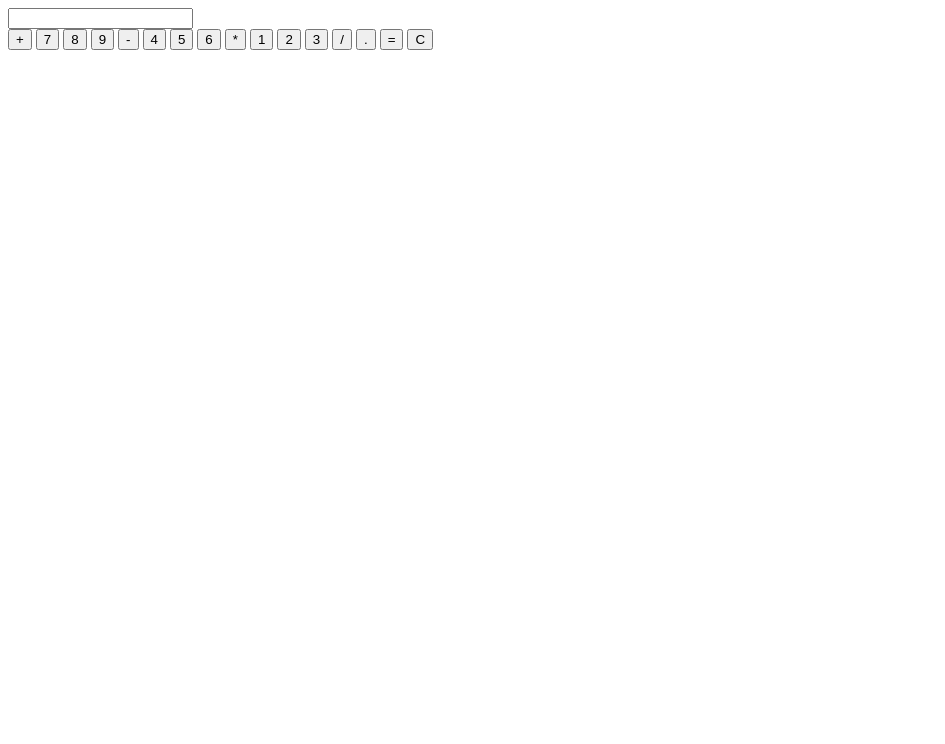
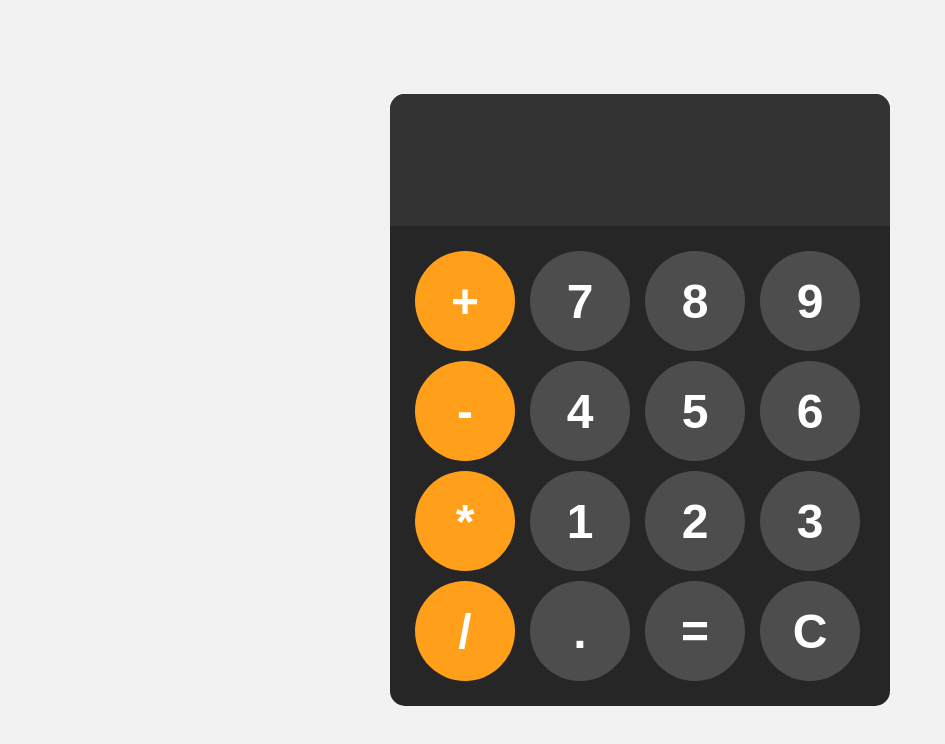
Before and after one commit to noobsterdev/The-Calculator, a plain HTML site: page index.html in a window 1280 px wide. Shown: the whole page, without its empty margins (0-945 px from the left). Drawn offline with Linux system fonts and the light colour scheme.

Commit message:
CSS setup

```diff
--- a/index.html
+++ b/index.html
@@ -4,30 +4,31 @@
     <meta charset="UTF-8">
     <meta name="viewport" content="width=device-width, initial-scale=1.0">
     <title>Document</title>
+    <link rel="stylesheet" href="styles.css">
 </head>
 <body>
     <div id="calculator">
         <input id="display" readonly>
         <div id="keys">
-            <button onclick="appendToDisplay('+')">+</button>
-            <button onclick="appendToDisplay('+')">7</button>
-            <button onclick="appendToDisplay('+')">8</button>
-            <button onclick="appendToDisplay('+')">9</button>
-            <button onclick="appendToDisplay('+')">-</button>
-            <button onclick="appendToDisplay('+')">4</button>
-            <button onclick="appendToDisplay('+')">5</button>
-            <button onclick="appendToDisplay('+')">6</button>
-            <button onclick="appendToDisplay('+')">*</button>
-            <button onclick="appendToDisplay('+')">1</button>
-            <button onclick="appendToDisplay('+')">2</button>
-            <button onclick="appendToDisplay('+')">3</button>
-            <button onclick="appendToDisplay('+')">/</button>
-            <button onclick="appendToDisplay('+')">.</button>
+            <button onclick="appendToDisplay('+')" class="operator-btn">+</button>
+            <button onclick="appendToDisplay('7')">7</button>
+            <button onclick="appendToDisplay('8')">8</button>
+            <button onclick="appendToDisplay('9')">9</button>
+            <button onclick="appendToDisplay('-')" class="operator-btn">-</button>
+            <button onclick="appendToDisplay('4')">4</button>
+            <button onclick="appendToDisplay('5')">5</button>
+            <button onclick="appendToDisplay('6')">6</button>
+            <button onclick="appendToDisplay('*')" class="operator-btn">*</button>
+            <button onclick="appendToDisplay('1')">1</button>
+            <button onclick="appendToDisplay('2')">2</button>
+            <button onclick="appendToDisplay('3')">3</button>
+            <button onclick="appendToDisplay('/')" class="operator-btn">/</button>
+            <button onclick="appendToDisplay('.')">.</button>
             <button onclick="calculate()">=</button>
             <button onclick="clearDisplay()">C</button>
         </div>
 
-        </input>
+        <script src="index.js"></script>
     </div>
 
 </body>
--- /dev/null
+++ b/styles.css
@@ -0,0 +1,55 @@
+body{
+    margin: 0;
+    display: flex;
+    justify-content: center;
+    align-items: center;
+    height: 100vh;
+    background-color: hsl(0, 0%, 95%);;
+}
+#keys{
+    display: grid;
+    grid-template-columns: repeat(4, 1fr);
+    gap: 10px;
+    padding: 25px;
+}
+#calculator{
+    font-family: Arial, sans-serif;
+    background-color: hsl(0, 0%, 15%);
+    border-radius: 15px;
+    max-width: 500px;
+    overflow: hidden;
+}
+#display{
+    width: 100%;
+    padding: 20px;
+    font-size: 5rem;
+    text-align: left;
+    border: none;
+    background-color: hsl(0, 0%, 20%);
+}
+button{
+    width: 100px;
+    height: 100px;
+    border-radius: 50px;
+    border: none;
+    color: white;
+    background-color: hsl(0, 0%, 30%);
+    font-size: 3rem;
+    font-weight: bold;
+    cursor: pointer;
+}
+button:hover{
+    background-color: hsl(0, 0%, 40%);
+}
+button:active{
+    background-color: hsl(0, 0%, 50%);
+}
+.operator-btn{
+    background-color: hsl(35, 100%, 55%);
+}
+.operator-btn:hover{
+    background-color: hsl(35, 100%, 65%);
+}
+.operator-btn:active{
+    background-color: hsl(35, 100%, 75%);
+}
```
Also changed, not shown: index.js (added).
